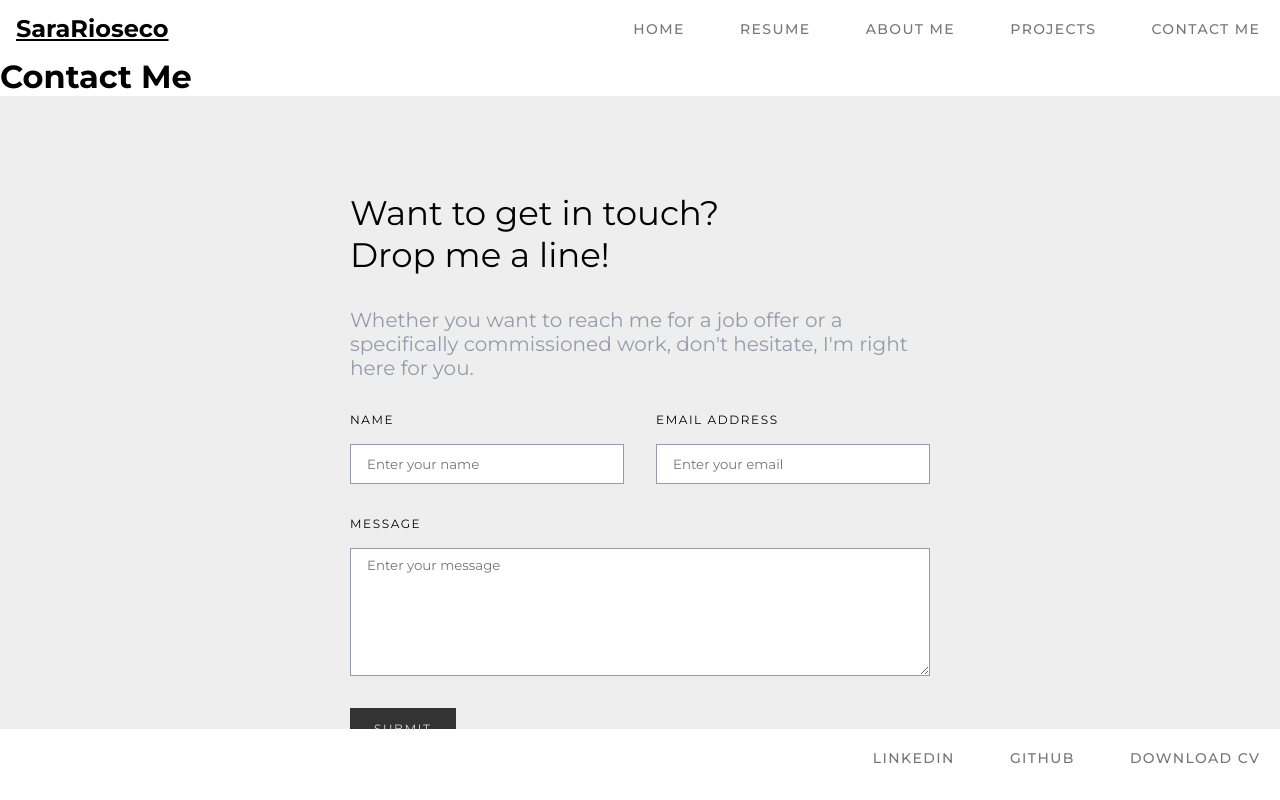
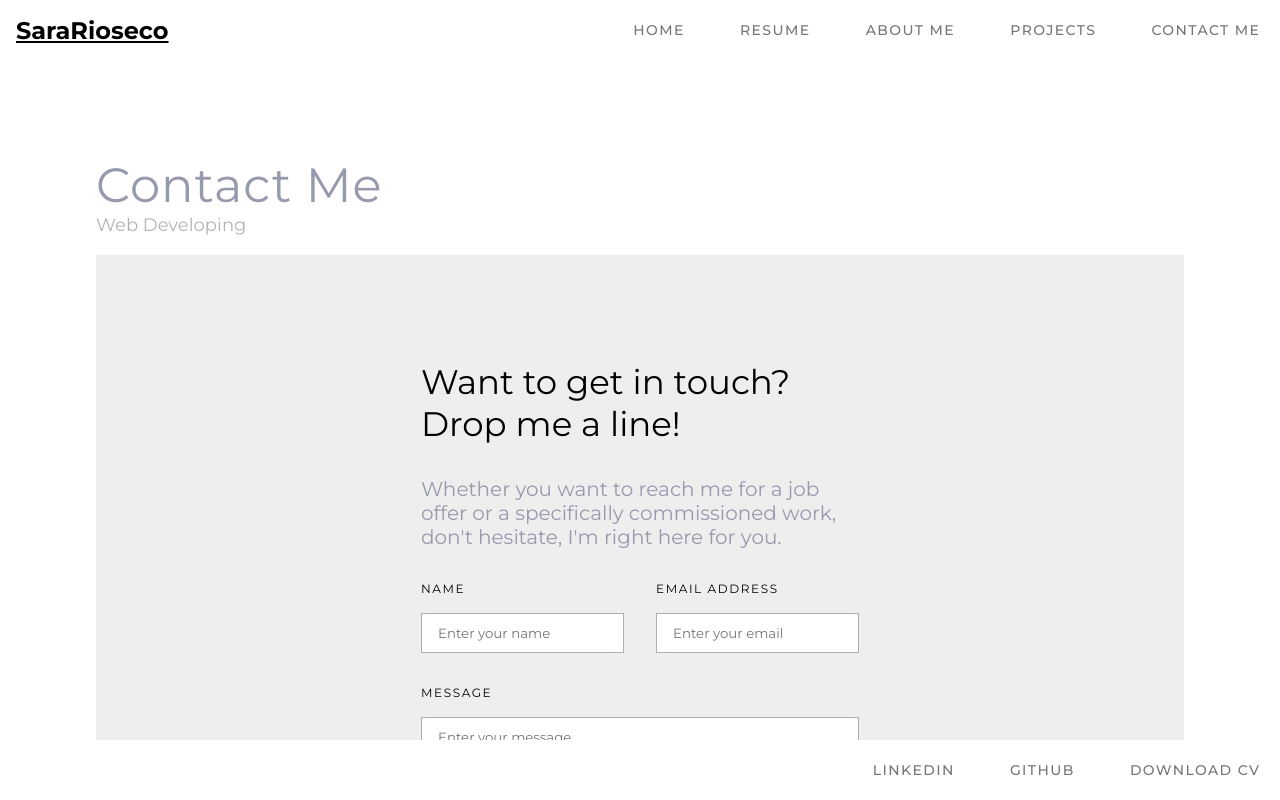
Before and after one commit to sara-rioseco/sararioseco-portfolio, a Next.js app: page /contact in a window 1280 px wide. Built offline with nearby package versions, Linux system fonts and the light colour scheme.

Commit message:
fix some styles

```diff
--- a/src/app/contact/page.tsx
+++ b/src/app/contact/page.tsx
@@ -3,9 +3,23 @@ import { ContactEmail } from 'app/components/layout/ContactEmail';
 
 export default function Contact() {
   return (
-    <main>
-      <h1>Contact Me</h1>
-
+    <main style={{ backgroundColor: 'white', padding: '6rem' }}>
+      <h1
+        style={{
+          fontSize: 48,
+          fontWeight: 400,
+          color: '#969aac',
+          letterSpacing: 1,
+        }}
+      >
+        Contact Me
+      </h1>
+      <h2
+        style={{ fontSize: 18, fontWeight: 400, color: 'grey', opacity: 0.6 }}
+      >
+        Web Developing
+      </h2>
+      <br />
       <ContactForm />
       <ContactEmail />
     </main>
--- a/src/components/Layout/ContactForm/ContactForm.module.sass
+++ b/src/components/Layout/ContactForm/ContactForm.module.sass
@@ -1,6 +1,6 @@
 .Contact
   padding-inline: calc((100vw - 580px) / 2)
-  padding-block: 6rem
+  padding-block: 6.6rem
   margin: 0 auto
   display: grid
   gap: 2rem
@@ -64,7 +64,12 @@
       padding: .5rem 1rem
       background: #fff
       color: #000
-      border: 1px solid #969aac
+      border: 1px solid #969aaccb
+      transition: border 500ms ease-in-out
+      &:focus-visible, &:focus, &:hover
+        outline: none
+        border: 1px solid #000
 
     > textarea
       height: 8rem
+      padding: .7rem 1rem
--- a/src/components/Layout/ContactForm/ContactForm.tsx
+++ b/src/components/Layout/ContactForm/ContactForm.tsx
@@ -14,25 +14,27 @@ export const ContactForm = () => {
       </p>
       <form action=''>
         <fieldset>
-          <label htmlFor='name'>Name</label>
+          <label htmlFor='form-name'>Name</label>
           <input
             type='text'
             name='name'
             id='form-name'
             placeholder='Enter your name'
+            autoComplete='on'
           />
         </fieldset>
         <fieldset>
-          <label htmlFor='email'>Email Address</label>
+          <label htmlFor='form-email'>Email Address</label>
           <input
             type='email'
             name='email'
             id='form-email'
             placeholder='Enter your email'
+            autoComplete='on'
           />
         </fieldset>
         <fieldset>
-          <label htmlFor='message'>Message</label>
+          <label htmlFor='form-message'>Message</label>
           <textarea
             name='message'
             id='form-message'
--- a/src/components/Layout/Footer/Footer.module.sass
+++ b/src/components/Layout/Footer/Footer.module.sass
@@ -5,7 +5,7 @@
   justify-content: flex-end
   background: #fff
   color: #000
-
+  height: 60px
 .List
   list-style-type: none
   display: flex
--- a/src/components/Layout/Header/Header.module.sass
+++ b/src/components/Layout/Header/Header.module.sass
@@ -1,12 +1,11 @@
 .Header
   margin: 0 auto
   background: #fff
-
 .Nav
   display: flex
   flex-flow: row
   justify-content: space-between
-
+  height: 60px
 .Title
   text-decoration: underline
   font-weight: 800
--- a/src/components/home/Hero/Hero.module.sass
+++ b/src/components/home/Hero/Hero.module.sass
@@ -2,7 +2,7 @@
   max-width: 860px
   margin: 0 auto
   font-weight: 400
-  height: calc(100vh - 64*2px)
+  height: calc(100vh - 60*2px)
   align-content: center
   border: solid 1px lightgreen
   align-self: center
--- a/src/sass/globals.sass
+++ b/src/sass/globals.sass
@@ -1,21 +1,17 @@
 @import "variables.sass"
-
 *
   box-sizing: border-box
   padding: 0
   margin: 0
-
 html
   width: 100%
   height: 100vh
-  scrollbar-gutter: auto
-
 body
   width: 100%
   max-height: 100vh
   overflow-x: clip
 main
-  height: calc(100vh - 64*2px)
+  height: calc(100vh - 60*2px)
   overflow-y: auto
   overflow-x: hidden
   &::-webkit-scrollbar
@@ -29,11 +25,9 @@ main
     background-clip: content-box
   &::-webkit-scrollbar-thumb:hover
     background-color: #404040
-
 a
   color: inherit
   text-decoration: none
-
 @media (prefers-color-scheme: dark)
   html
     color-scheme: dark
```
Also changed, not shown: src/components/home/Carousel/Carousel.module.sass (+20 -14 lines), src/components/home/Experience/Experience.module.sass (+20 -14 lines).
